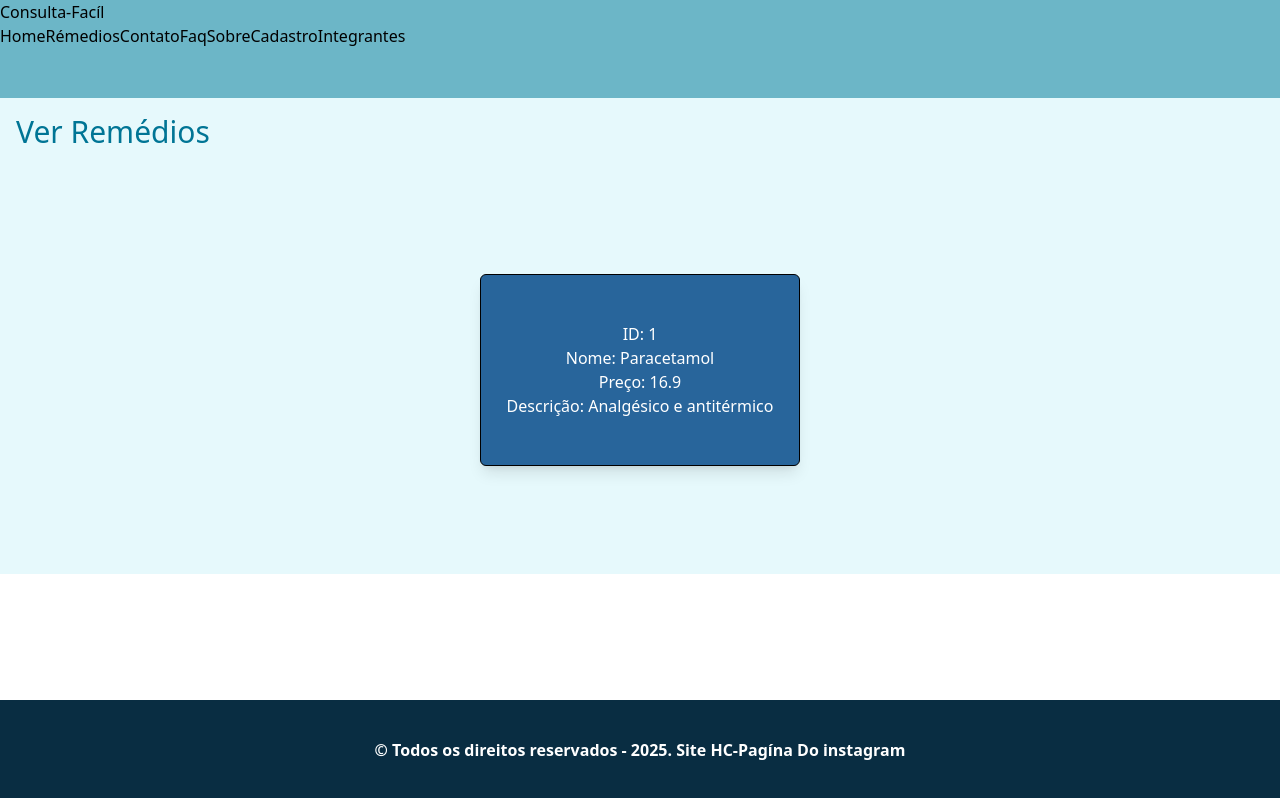
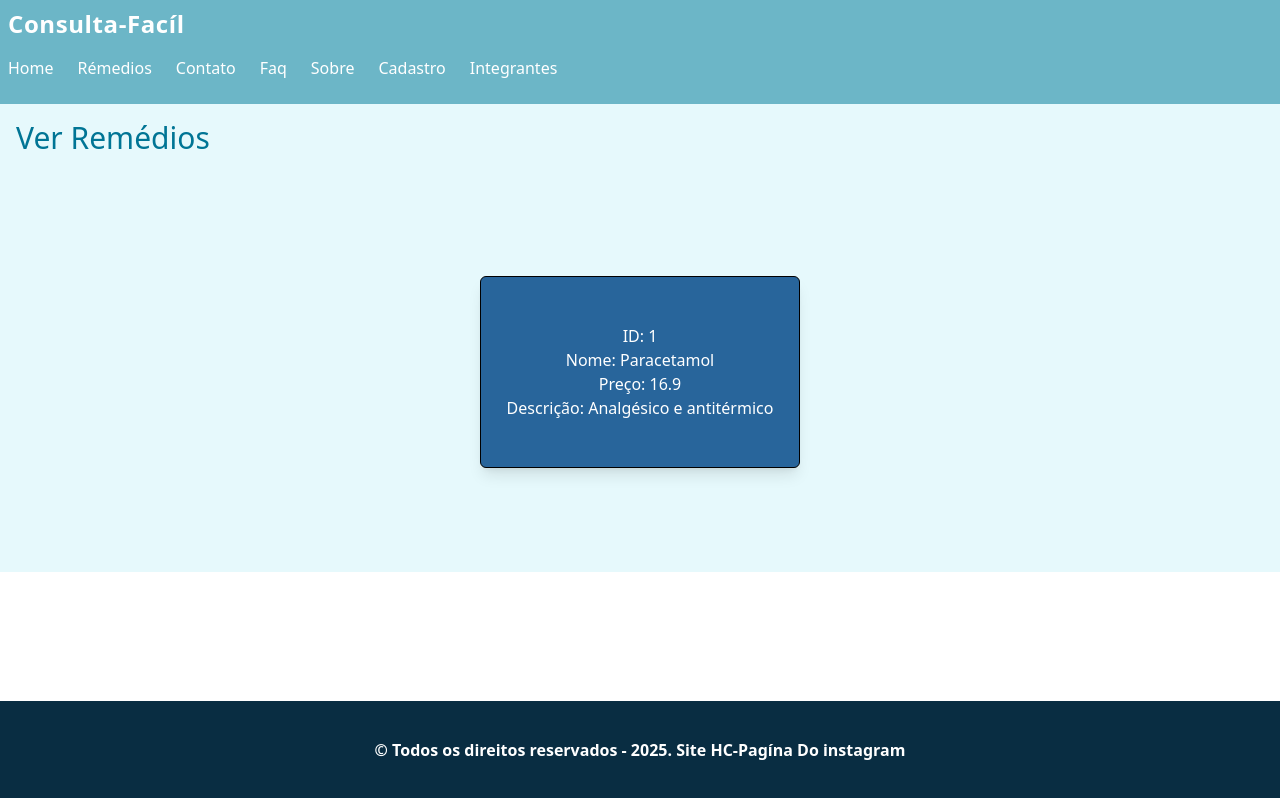
Before and after one commit to Felipe-Furlanetto0504/challenge_front, a React (Vite) app in the folder challenge/: page /visualizar/remedios/1 in a window 1280 px wide. Built offline with nearby package versions, Linux system fonts and the light colour scheme; data requests are answered from the project's data file.

Commit message:
cabeçalho pronto

```diff
--- a/challenge/src/components/Cabecalho/Cabecalho.tsx
+++ b/challenge/src/components/Cabecalho/Cabecalho.tsx
@@ -3,8 +3,8 @@ import Menu from "../Menu/Menu";
 export default function Cabecalho() {
 
   return (
-    <header className="cabecalho">
-      <h1>Consulta-Facíl</h1>
+    <header>
+      <h1 className="text-2xl font-bold text-white tracking-wide space-y-4 p-2">Consulta-Facíl</h1>
       <Menu />
     </header>
   );
--- a/challenge/src/components/Informacoes/Informacoes.tsx
+++ b/challenge/src/components/Informacoes/Informacoes.tsx
@@ -5,7 +5,7 @@ export default function Informacoes(props: {
   descricaoprops: string;
 }) {
   return (
-    <section className="flex justify-center items-center bg-[#e6f9fc] h-102 py-20">
+    <section className="flex justify-center items-center bg-[#e6f9fc] h-100 py-20">
       <div className="bg-[#28659b] border border-black rounded-md p-6 w-80 h-48 flex flex-col justify-center items-center text-white shadow-lg">
         <h2>ID: {props.idprops}</h2>
         <p>Nome: {props.nomeprops}</p>
--- a/challenge/src/components/Menu/Menu.tsx
+++ b/challenge/src/components/Menu/Menu.tsx
@@ -3,14 +3,14 @@ import { Link } from "react-router-dom";
 export default function Menu() {
 
   return (
-    <nav>
-      <Link to="/">Home</Link>
-      <Link to="/remedios">Rémedios</Link>
-      <Link to="/contato">Contato</Link>
-      <Link to="/faq">Faq</Link>
-      <Link to="/sobre">Sobre</Link>
-      <Link to="/cadastro">Cadastro</Link>
-      <Link to="/integrantes">Integrantes</Link>
+    <nav className="flex space-x-6 text-white font-medium space-y-4 p-2">
+      <Link to="/" className="hover:text-gray-200 transition">Home</Link>
+      <Link to="/remedios" className="hover:text-gray-200 transition">Rémedios</Link>
+      <Link to="/contato" className="hover:text-gray-200 transition">Contato</Link>
+      <Link to="/faq" className="hover:text-gray-200 transition">Faq</Link>
+      <Link to="/sobre" className="hover:text-gray-200 transition">Sobre</Link>
+      <Link to="/cadastro" className="hover:text-gray-200 transition">Cadastro</Link>
+      <Link to="/integrantes" className="hover:text-gray-200 transition">Integrantes</Link>
     </nav>
   );
 
--- a/challenge/src/global.css
+++ b/challenge/src/global.css
@@ -8,7 +8,7 @@
     @apply w-[100vw] h-[100vh] flex flex-col justify-between;
 
     & header{
-        @apply bg-[#6CB6C7] text-shadow-blue-600 h-[13vh] w-[100vw];
+        @apply bg-[#6CB6C7] h-[13vh] w-[100vw];
 
         & a:hover{
             @apply bg-[#15628f];
```
